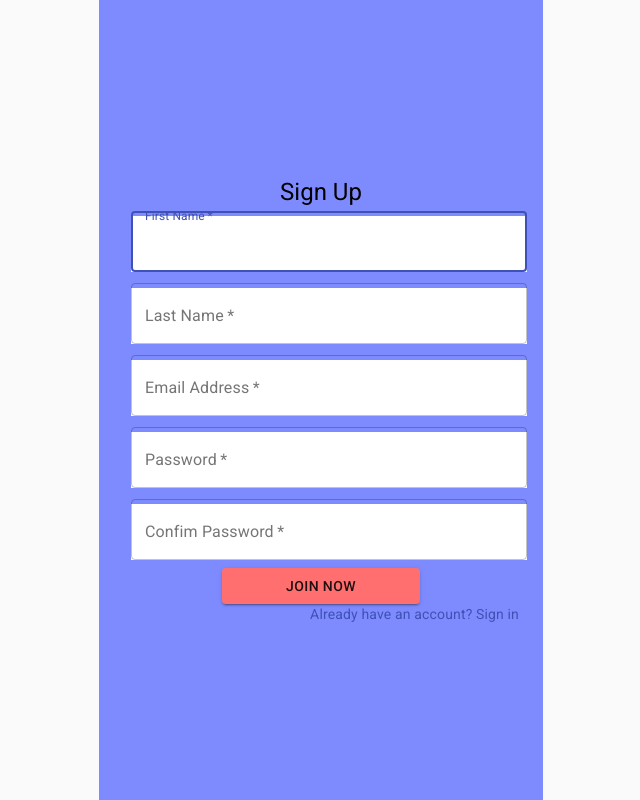
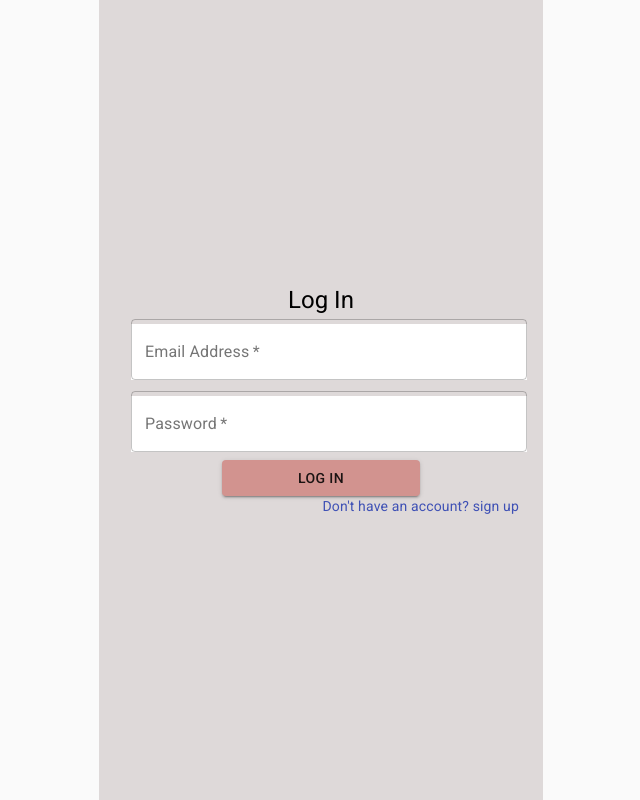
Before and after one commit to sj2902/reactjs, a React (Create React App) app: page /login in a window 1280 px wide. Shown: the whole page, without its empty margins (319-959 px from the left). Built offline with nearby package versions, Linux system fonts and the light colour scheme.

Commit message:
firebase initiated for login

```diff
--- a/src/App.js
+++ b/src/App.js
@@ -8,7 +8,7 @@ import SignUp from './signUp';
 function App(){
   return(
     <div className="App">
-      <SignUp />
+      <Login />
     {/* <Router>
       <nav>
         <Link to='/signup'>SignUp</Link>
--- a/src/login.js
+++ b/src/login.js
@@ -1,3 +1,4 @@
+import{useState} from 'react';
 import React from 'react';
 import Button from '@material-ui/core/Button';
 import CssBaseline from '@material-ui/core/CssBaseline';
@@ -7,7 +8,7 @@ import Grid from '@material-ui/core/Grid';
 import Typography from '@material-ui/core/Typography';
 import { makeStyles } from '@material-ui/core/styles';
 import Container from '@material-ui/core/Container';
-
+import { getAuth, signInWithEmailAndPassword } from 'firebase/auth'
 
 const loginStyles = makeStyles((theme) => ({
   main: {
@@ -60,6 +61,18 @@ const loginStyles = makeStyles((theme) => ({
 
 function Login() {
   const classes = loginStyles();
+  const [loginEmail, setLoginEmail] = useState("");
+  const [loginPassword, setLoginPassword] = useState("");
+
+  const Signin = async(e) => {
+    const authentication = getAuth();
+    e.preventDefault()
+
+    signInWithEmailAndPassword(authentication, loginEmail, loginPassword)
+    .then((response)=>{
+      console.log(response)
+    })
+  }
   // const initialValues = {email: "" , password: ""};
   // const [formValues, setFormValues] = useState(initialValues);
   // const [formErrors, setFormErrors] = useState({});
@@ -101,6 +114,9 @@ function Login() {
                 name="email"
                 autoComplete="email"
                 className= {classes.detail}
+                onChange={(event) => {
+                  setLoginEmail(event.target.value);
+                }}
                 // value={formValues.email}
                 // onChange={handleChange}
               />
@@ -116,6 +132,9 @@ function Login() {
                 id="password"
                 autoComplete="current-password"
                 className= {classes.detail}
+                onChange={(event) => {
+                  setLoginPassword(event.target.value);
+                }}
                 // value={formValues.password}
                 // onChange={handleChange}
               />
@@ -123,6 +142,7 @@ function Login() {
 
           </Grid>
           <Button
+            onClick={Signin}
             type="submit"
             variant="contained"
             className={classes.submit}
```
